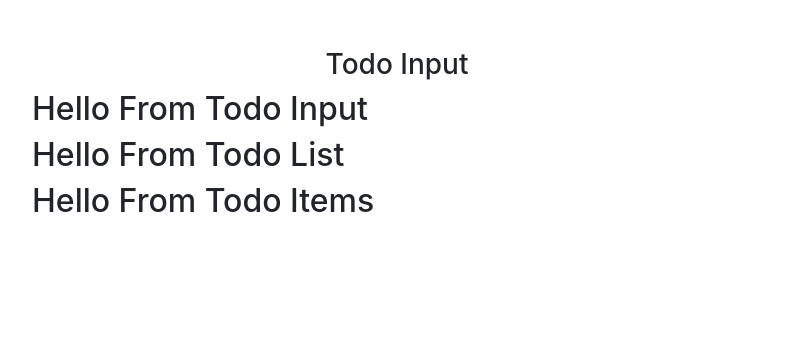
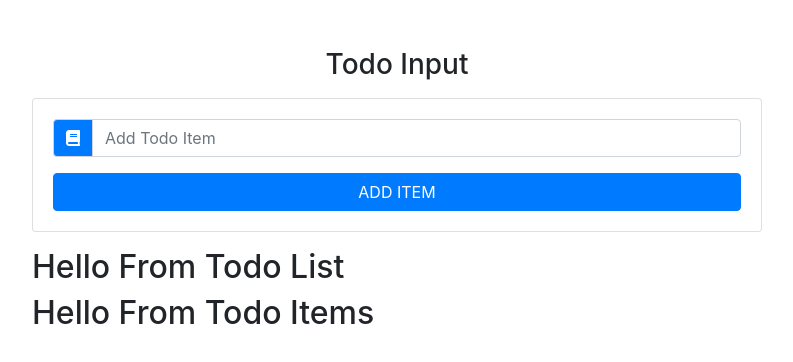
Before and after one commit to malikmsaeed/react-todo-list, a React (Create React App) app: page / in a window 1280 px wide. Shown: the top 362 px of the page, without its empty margins (243-1036 px from the left). Built offline with nearby package versions, Linux system fonts and the light colour scheme.

Commit message:
Add TodoInput Structure

```diff
--- a/src/components/TodoInput.js
+++ b/src/components/TodoInput.js
@@ -2,9 +2,31 @@
 
 export default class TodoInput extends Component {
   render() {
+    const { item, handleChange, handleSubmit, editItem } = this.props;
     return (
-      <div>
-        <h2>Hello From Todo Input</h2>
+      <div className="card card-body my-3">
+        <form onSubmit={handleSubmit}>
+          <div className="input-group">
+            <div className="input-group-prepend">
+              <div className="input-group-text bg-primary text-white">
+                <i className="fas fa-book" />
+              </div>
+            </div>
+            <input
+              type="text"
+              placeholder="add todo item"
+              className="form-control text-capitalize"
+              onChange={handleChange}
+              value={item}
+            />
+          </div>
+          <button
+            type="submit"
+            className="btn btn-primary text-uppercase mt-3 btn-block"
+          >
+            Add Item
+          </button>
+        </form>
       </div>
     );
   }
```
